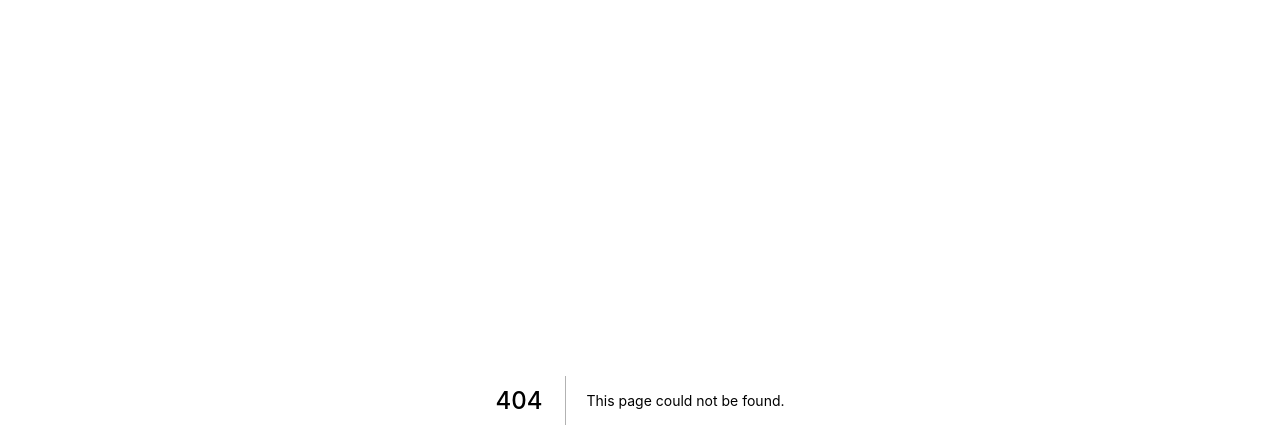
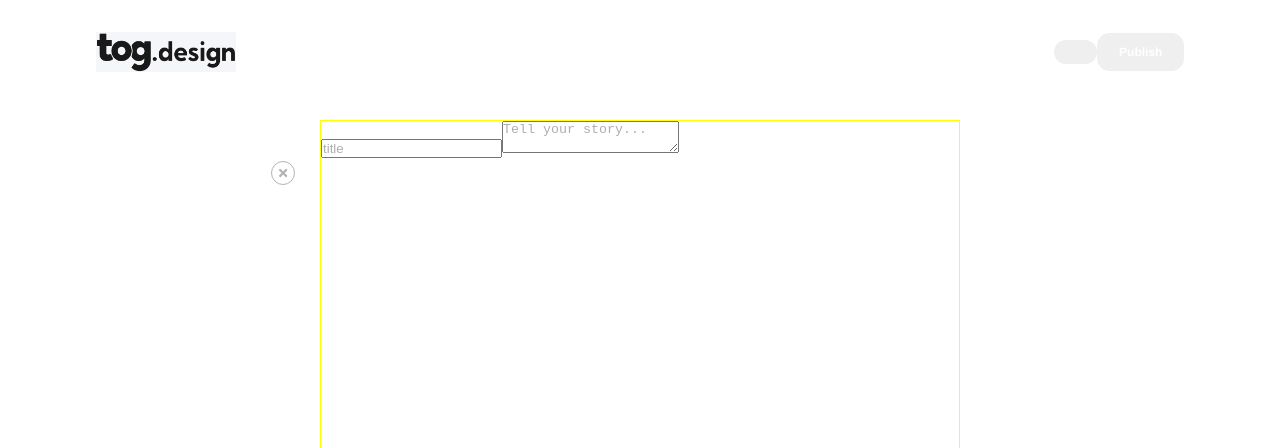
Before and after one commit to fabiobends/togdesign-test, a Next.js app: page /create in a window 1280 px wide. Before the commit this address had no page. Shown: the top 448 px of the page. Built offline with nearby package versions, Linux system fonts and the light colour scheme; a web font is replaced by a local one.

Commit message:
Add create article page

```diff
--- /dev/null
+++ b/pages/components/NavigationArticle.tsx
@@ -0,0 +1,13 @@
+import styles from "../../styles/components/NavigationArticle.module.css";
+
+export default function NavigationArticle() {
+  return (
+    <nav className={styles.nav}>
+      <img className={styles.logo} src="assets/tog_logo.png" alt="Tog Design" />
+      <div>
+        <button className={styles.cancelArticle}></button>
+        <button type="submit" className={styles.submitArticle}>Publish</button>
+      </div>
+    </nav>
+  );
+}
--- /dev/null
+++ b/pages/create.tsx
@@ -0,0 +1,32 @@
+import { faPlus, faTimes } from "@fortawesome/free-solid-svg-icons";
+import { FontAwesomeIcon } from "@fortawesome/react-fontawesome";
+import { useState } from "react";
+import styles from "../styles/pages/Create.module.css";
+import NavigationArticle from "./components/NavigationArticle";
+
+export default function Create() {
+  const [toggle, setToggle] = useState(false);
+
+  function handleToggle() {
+    setToggle(!toggle);
+  }
+
+  function submitArticle(event){
+    console.log(event);
+
+  }
+  return (
+    <div className={styles.container}>
+      <NavigationArticle />
+      <form onSubmit={submitArticle} className={styles.form}>
+        <i onClick={handleToggle}>
+          <FontAwesomeIcon icon={toggle ? faPlus : faTimes} />
+        </i>
+        <div>
+          <input type="text" placeholder="title" name="title"></input>
+          <textarea name="content" placeholder="Tell your story..."></textarea>
+        </div>
+      </form>
+    </div>
+  );
+}
--- /dev/null
+++ b/styles/components/NavigationArticle.module.css
@@ -0,0 +1,35 @@
+.nav {
+  width: 85%;
+  display: flex;
+  align-items: center;
+  justify-content: space-between;
+}
+
+.nav div {
+  display: flex;
+  align-items: center;
+}
+
+.nav .logo {
+  height: 40px;
+}
+
+.nav button {
+  font-weight: bold;
+  font-size: 12px;
+  font-family: "Arimo", sans-serif;
+  padding: 1em 1.8em;
+  border-radius: 0.8rem;
+  color: white;
+  cursor: pointer;
+}
+
+.submitButton {
+  margin-left: 2em;
+  background: var(--purple);
+}
+
+.cancelButton {
+  background: var(--cyan);
+  margin-right: 4em;
+}
--- /dev/null
+++ b/styles/pages/Create.module.css
@@ -0,0 +1,36 @@
+.container {
+  display: flex;
+  font-family: "Arimo", sans-serif;
+  min-height: 100vh;
+  padding: 2em 0;
+  flex-direction: column;
+  align-items: center;
+}
+
+.form {
+  margin-top: 3em;
+  border: yellow 1px solid;
+  flex: 1;
+  width: 50%;
+  display: flex;
+  position: relative;
+}
+
+.form i {
+  position: absolute;
+  width: 2em;
+  height: 2em;
+  display: flex;
+  align-items: center;
+  justify-content: center;
+  font-size: 12px;
+  border-radius: 2em;
+  border: 1px solid #B3B3B1;
+  top: 40px;
+  left: -50px;
+  color: #B3B3B1;
+}
+
+.form h1 {
+  color: #B3B3B1;
+}
```
